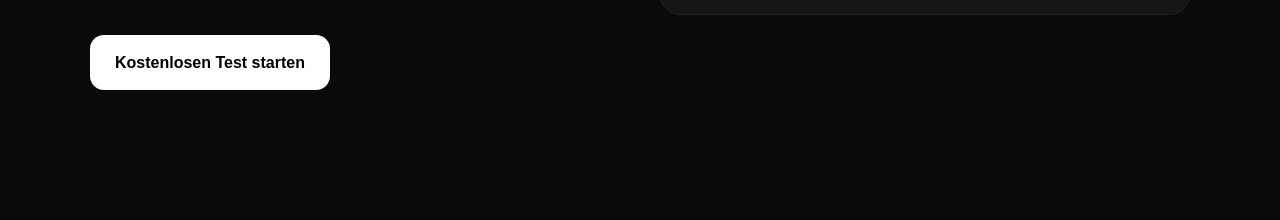
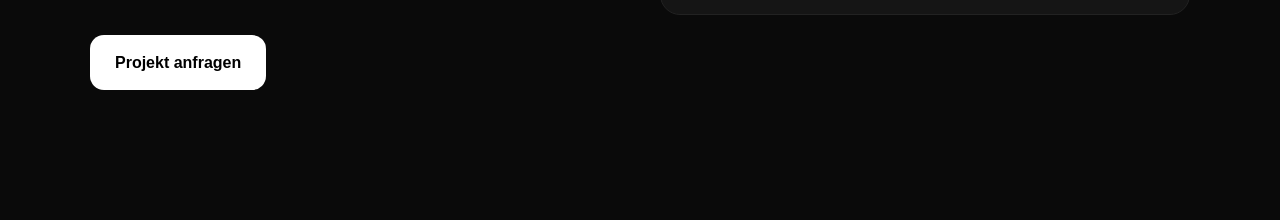
Before and after one commit to alexmediaautomations-sketch/ama-landingpage, a plain HTML site: page index.html in a window 1280 px wide. Shown: the part 563-783 px from the top of the page. Drawn offline with Linux system fonts and the light colour scheme.

Commit message:
Update index.html

```diff
--- a/index.html
+++ b/index.html
@@ -161,7 +161,7 @@ form button {
 
       <a href="mailto:alex.media.automations@proton.me?subject=Kostenloser%20Test" class="button">
 
-        Kostenlosen Test starten
+        Projekt anfragen
       </a>
     </div>
 
```
